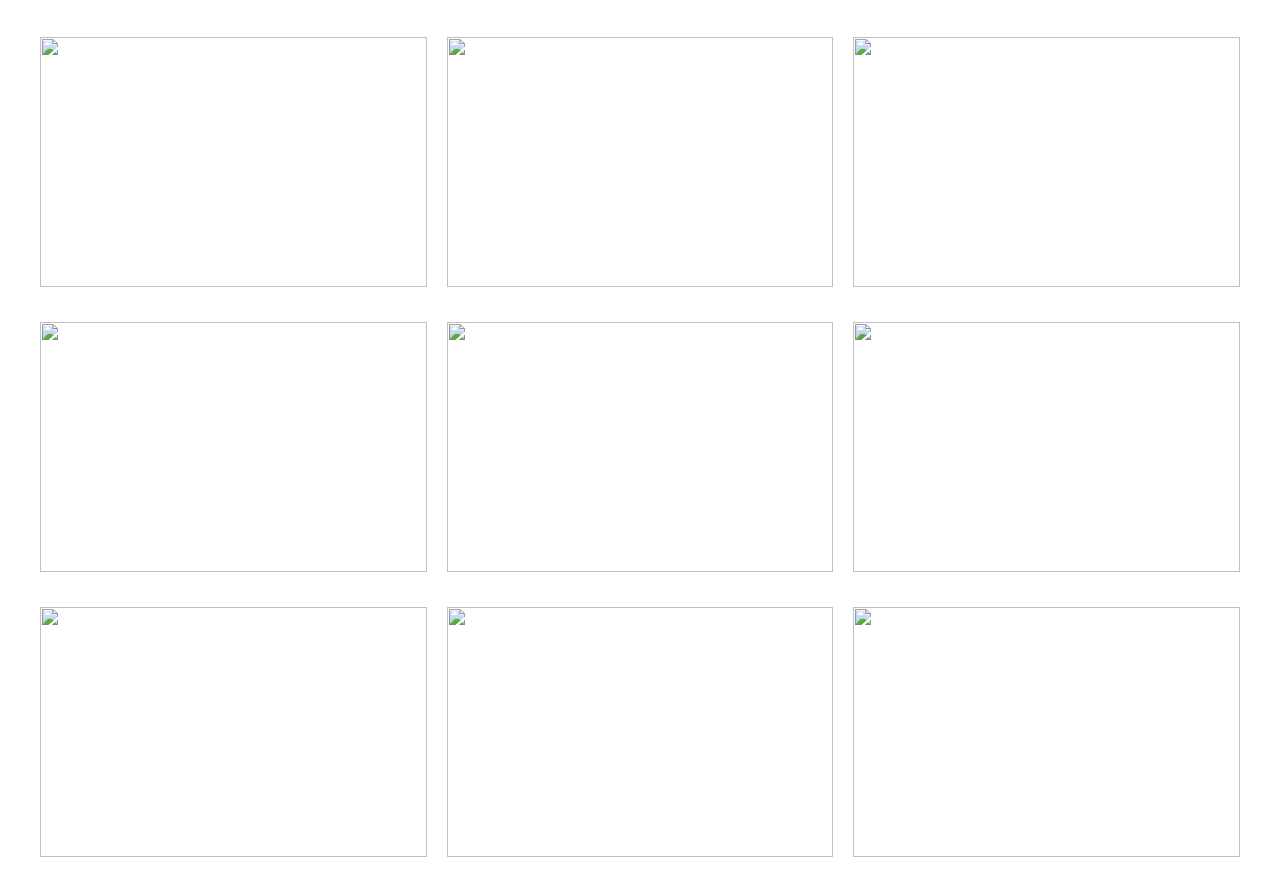
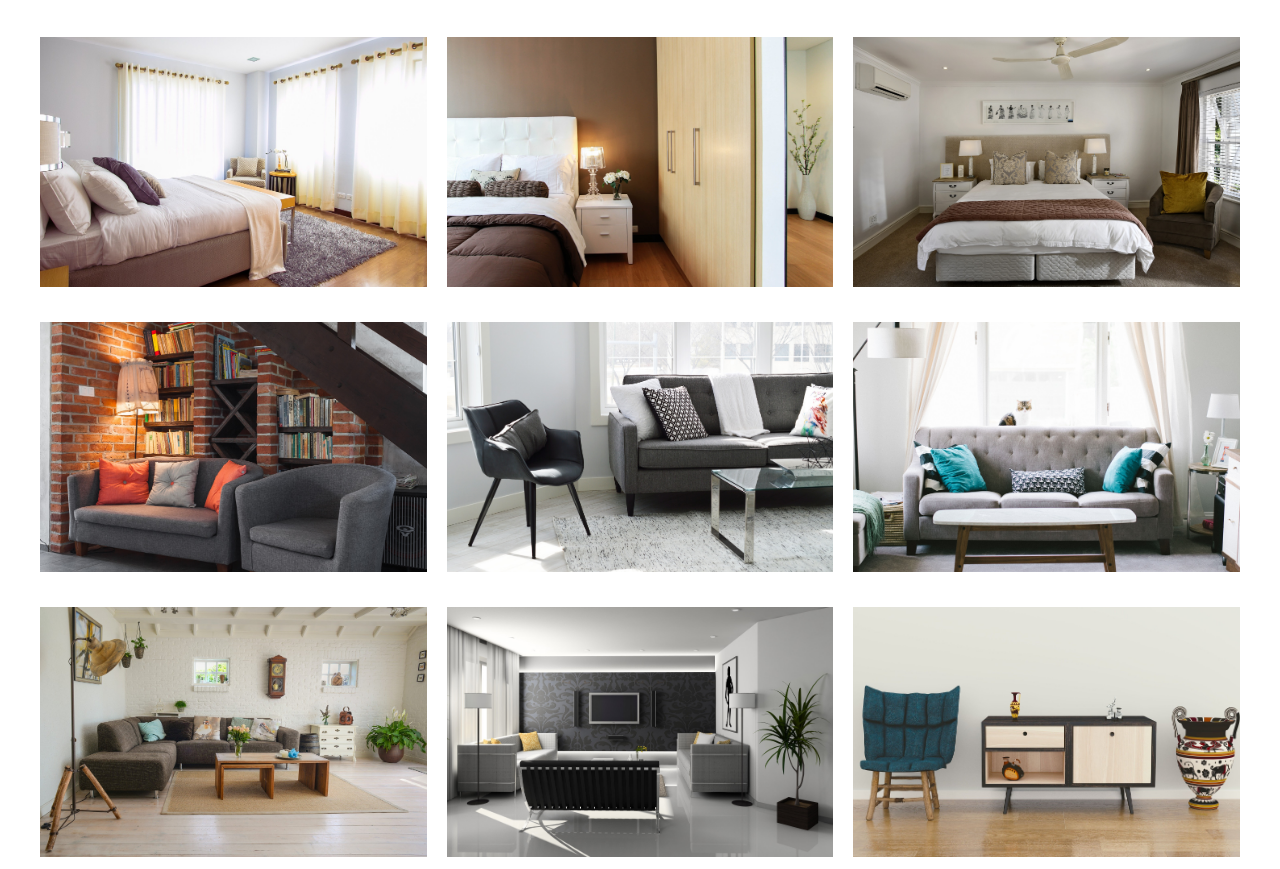
Before and after one commit to eber96cb-boop/profinal, a plain HTML site: page Contenido/galeria.html in a window 1280 px wide. Shown: the part 403-1272 px from the top of the page. Drawn offline with nearby package versions, Linux system fonts and the light colour scheme; the site is published under a folder, as on GitHub Pages, so addresses that start at the root find nothing.

Commit message:
arreglos menores

```diff
--- a/Contenido/galeria.html
+++ b/Contenido/galeria.html
@@ -30,56 +30,56 @@
     <ul class="galeria">
 
         <li>
-            <a href="/img/galeria_01.jpg">
-                <img src="/img/galeria_01.jpg">
+            <a href="../img/galeria_01.jpg">
+                <img src="../img/galeria_01.jpg">
             </a>
         </li>
 
         <li>
-            <a href="/img/galeria_02.jpg">
-                <img src="/img/galeria_02.jpg">
+            <a href="../img/galeria_02.jpg">
+                <img src="../img/galeria_02.jpg">
             </a>
         </li>
 
         <li>
-            <a href="/img/galeria_03.jpg">
-                <img src="/img/galeria_03.jpg">
+            <a href="../img/galeria_03.jpg">
+                <img src="../img/galeria_03.jpg">
             </a>
         </li>
 
         <li>
-            <a href="/img/galeria_04.jpg">
-                <img src="/img/galeria_04.jpg">
+            <a href="../img/galeria_04.jpg">
+                <img src="../img/galeria_04.jpg">
             </a>
         </li>
 
         <li>
-            <a href="/img/galeria_05.jpg">
-                <img src="/img/galeria_05.jpg">
+            <a href="../img/galeria_05.jpg">
+                <img src="../img/galeria_05.jpg">
             </a>
         </li>
 
         <li>
-            <a href="/img/galeria_06.jpg">
-                <img src="/img/galeria_06.jpg">
+            <a href="../img/galeria_06.jpg">
+                <img src="../img/galeria_06.jpg">
             </a>
         </li>
 
         <li>
-            <a href="/img/galeria_07.jpg">
-                <img src="/img/galeria_07.jpg">
+            <a href="../img/galeria_07.jpg">
+                <img src="../img/galeria_07.jpg">
             </a>
         </li>
 
         <li>
-            <a href="/img/galeria_08.jpg">
-                <img src="/img/galeria_08.jpg">
+            <a href="../img/galeria_08.jpg">
+                <img src="../img/galeria_08.jpg">
             </a>
         </li>
 
         <li>
-            <a href="/img/galeria_09.jpg">
-                <img src="/img/galeria_09.jpg">
+            <a href="../img/galeria_09.jpg">
+                <img src="../img/galeria_09.jpg">
             </a>
         </li>
 
```
Also changed, not shown: Contenido/Leer2.html (+1 -1 lines), Contenido/blog.html (+2 -2 lines), Contenido/leer.html (+1 -1 lines), Contenido/nosotros.html (+1 -1 lines), Contenido/tienda.html (+6 -6 lines).
